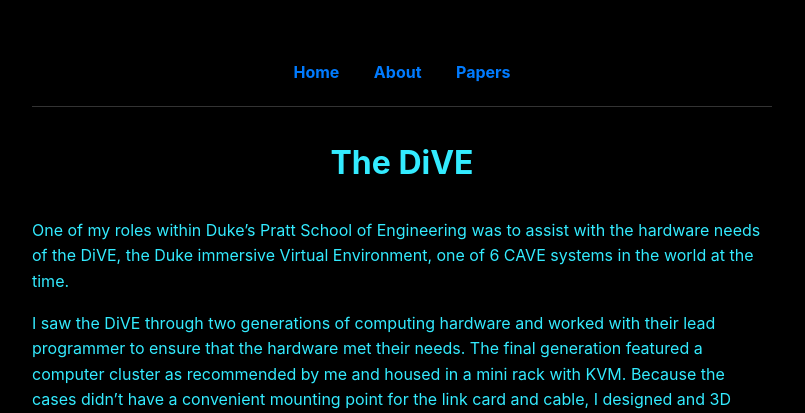
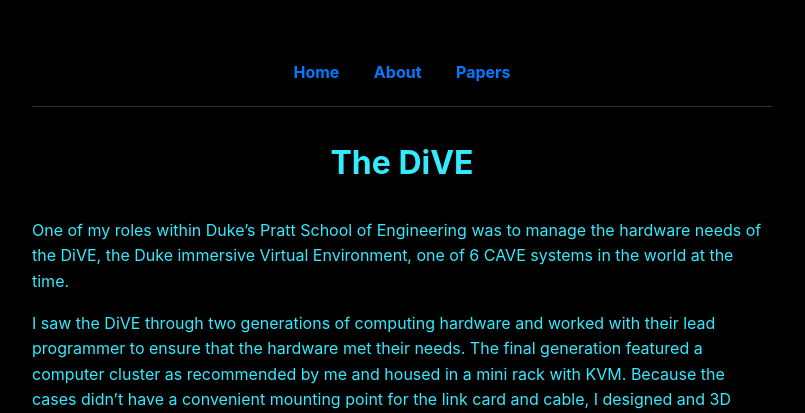
Before and after one commit to tenorvis/portfolio, a Jekyll site: the page built from _projects/cave.md, in a window 1280 px wide and 900 px high. Shown: the top 413 px of the window, without its empty margins (238-1043 px from the left). Built offline with Jekyll 4.4.1, drawn with Linux system fonts in a browser that asks for light colours.

Commit message:
Edit SP poster

```diff
--- a/_projects/cave.md
+++ b/_projects/cave.md
@@ -30,7 +30,7 @@
 
 ---
 
-One of my roles within Duke’s Pratt School of Engineering was to assist with the hardware needs of the DiVE, the Duke immersive Virtual Environment, one of 6 CAVE systems in the world at the time.
+One of my roles within Duke’s Pratt School of Engineering was to manage the hardware needs of the DiVE, the Duke immersive Virtual Environment, one of 6 CAVE systems in the world at the time.
 
 I saw the DiVE through two generations of computing hardware and worked with their lead programmer to ensure that the hardware met their needs. The final generation featured a computer cluster as recommended by me and housed in a mini rack with KVM. Because the cases didn’t have a convenient mounting point for the link card and cable, I designed and 3D printed a custom mount and ground to mount it to the back of the chassis.
 
```
Also changed, not shown: projects/cave/starparty4.png.
